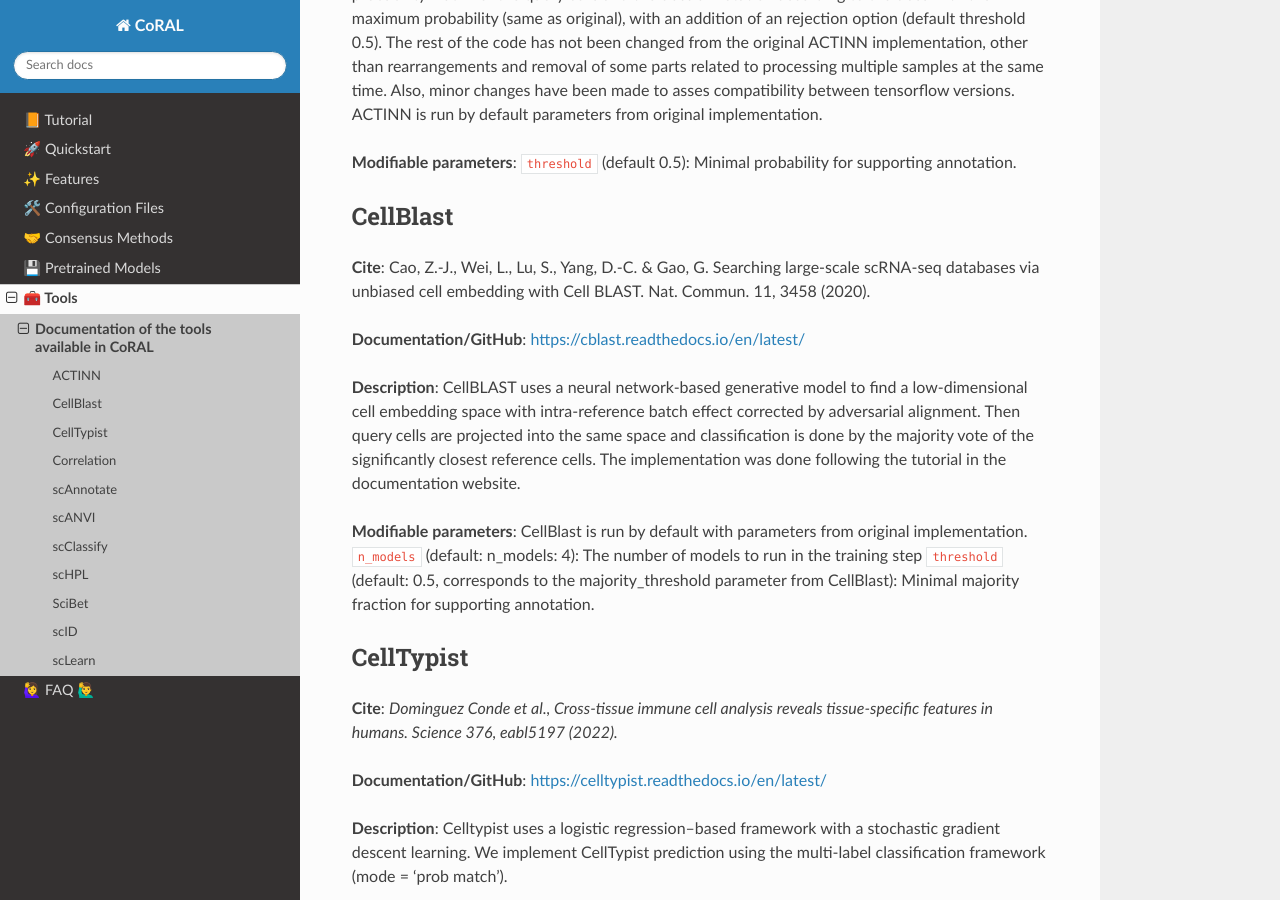
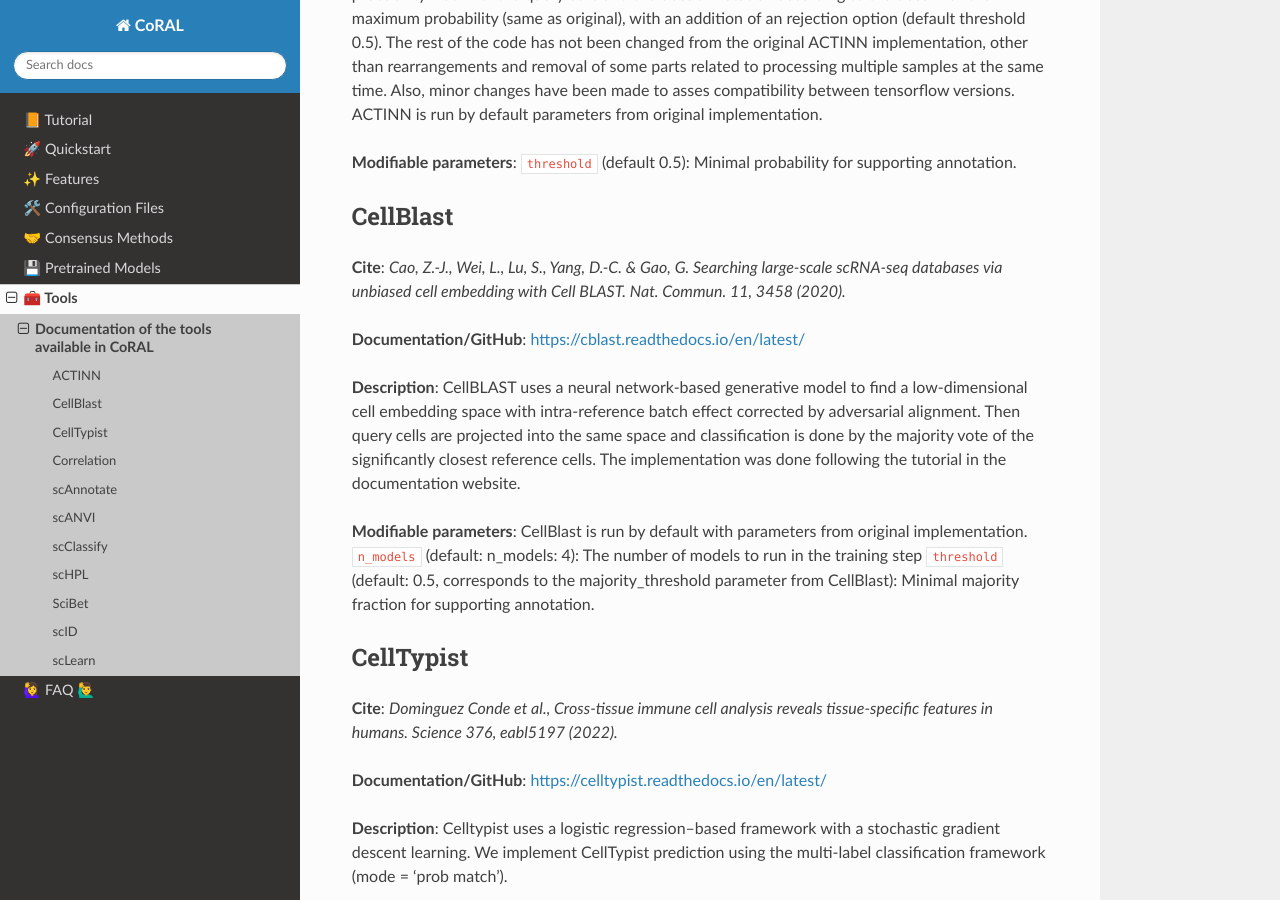
Before and after one commit to tvegawaichman/readthedocs_tutorial, a Sphinx documentation site: the page built from docs/source/Tools/tools.rst, in a window 1280 px wide and 900 px high, scrolled down 474 px. Built offline with Sphinx 7.4.7 and the Read the Docs theme 3.1.0, drawn with Linux system fonts in a browser that asks for light colours.

Commit message:
add tool documentation

```diff
--- a/docs/source/Tools/tools.rst
+++ b/docs/source/Tools/tools.rst
@@ -21,7 +21,7 @@
 CellBlast
 ------------
 
-**Cite**: Cao, Z.-J., Wei, L., Lu, S., Yang, D.-C. & Gao, G. Searching large-scale scRNA-seq databases via unbiased cell embedding with Cell BLAST. Nat. Commun. 11, 3458 (2020).
+**Cite**: *Cao, Z.-J., Wei, L., Lu, S., Yang, D.-C. & Gao, G. Searching large-scale scRNA-seq databases via unbiased cell embedding with Cell BLAST. Nat. Commun. 11, 3458 (2020).*
 
 **Documentation/GitHub**:  https://cblast.readthedocs.io/en/latest/
 
```
